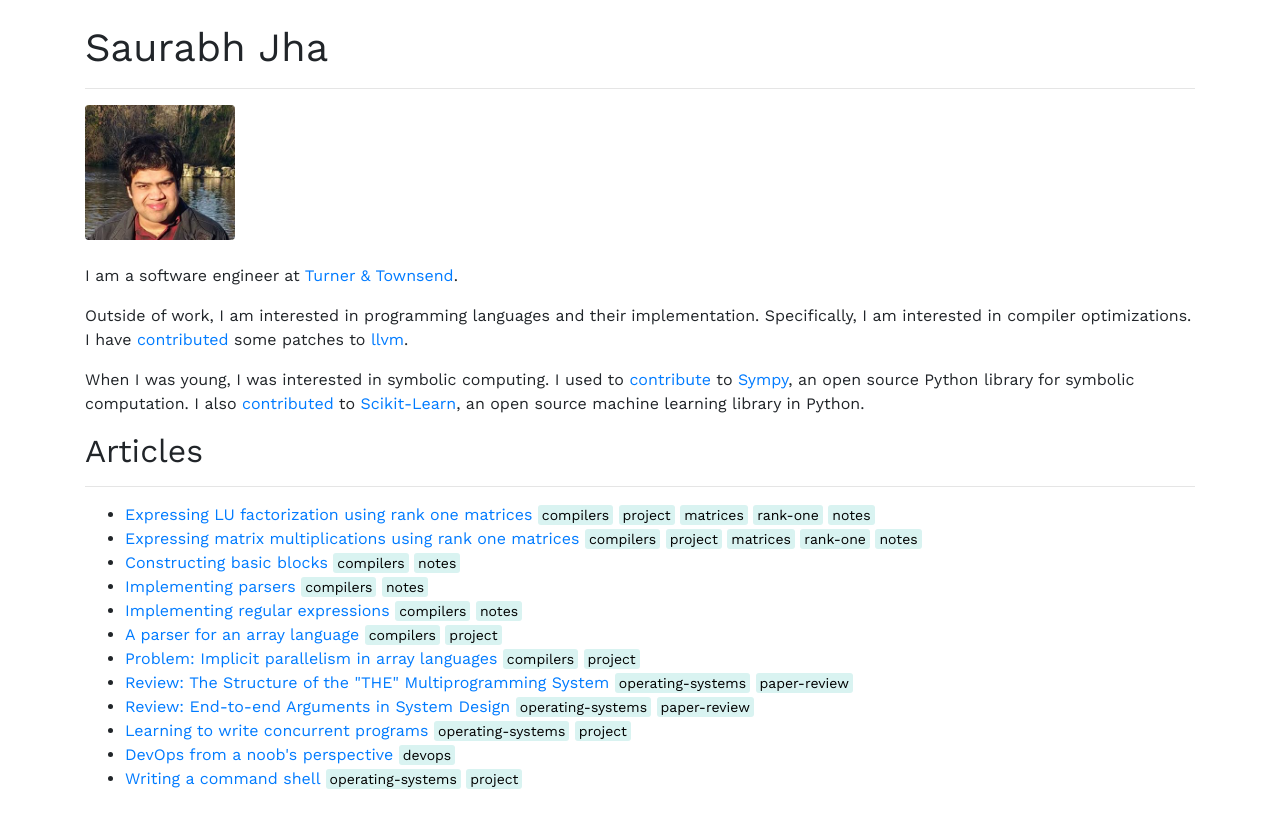
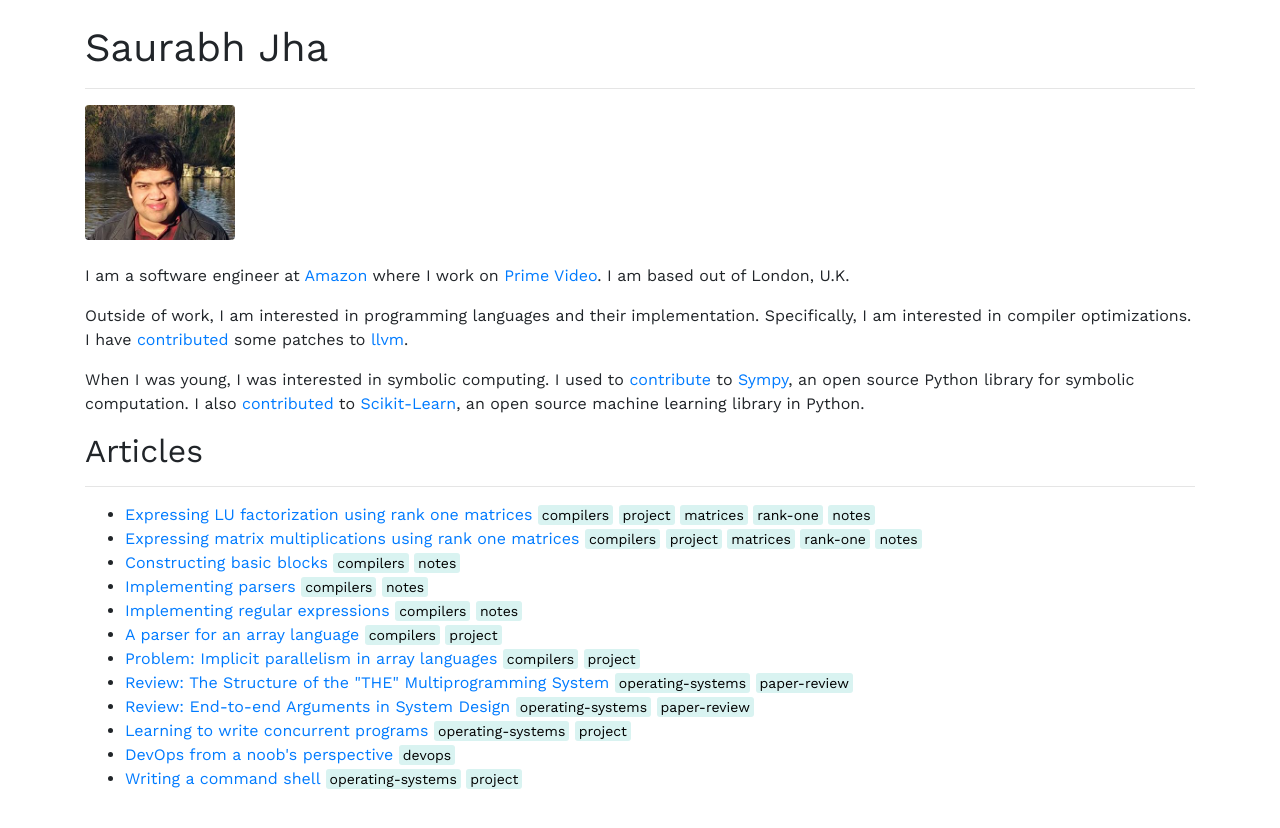
Before and after one commit to SaurabhJha/SaurabhJha.github.io, a Jekyll site: the page built from index.html, in a window 1280 px wide. Shown: the top 828 px of the page. Built offline with Jekyll 4.4.1, drawn with Linux system fonts in a browser that asks for light colours; nearby versions of some CDN libraries; comment, search, counter and statistics services are not loaded.

Commit message:
Update bio because I moved jobs

```diff
--- a/index.html
+++ b/index.html
@@ -42,7 +42,7 @@ title: Saurabh Jha
           <img src="/static/img/me_hyde_park.jpg" alt="me-hyde-park" class="rounded profile-pic" />
           <br/>
           <br/>
-          <p>I am a software engineer at <a href="https://www.turnerandtownsend.com/">Turner & Townsend</a>.</p>
+          <p>I am a software engineer at <a href="https://www.amazon.com">Amazon</a> where I work on <a href="https://www.primevideo.com">Prime Video</a>. I am based out of London, U.K.</p>
           <p>
             Outside of work, I am interested in programming languages and their implementation. Specifically, I am interested in compiler optimizations.
             I have <a href="https://github.com/llvm/llvm-project/commits/main?author=SaurabhJha">contributed</a> some patches to
```
